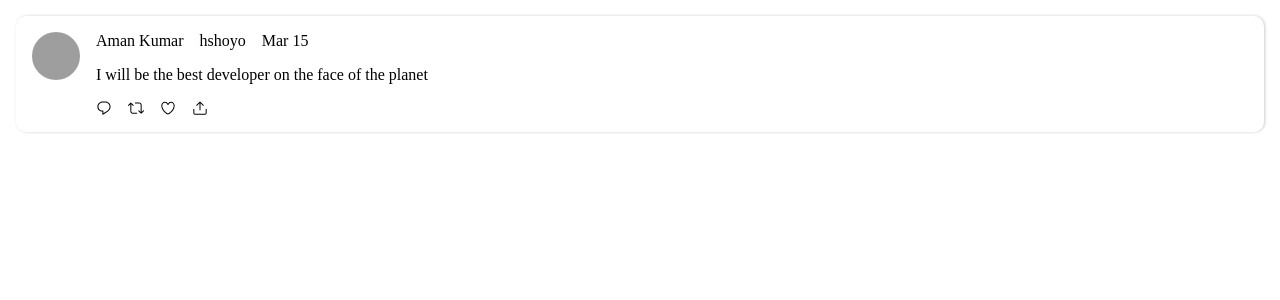
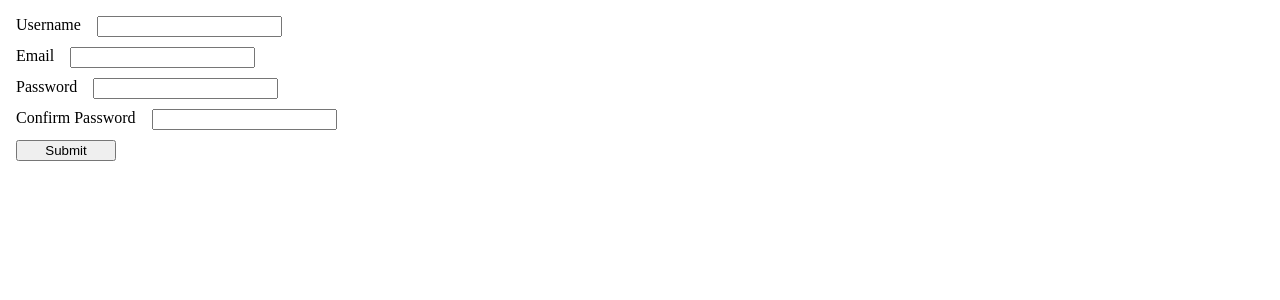
Before and after one commit to aman-kumar-rai/react-machine-coding, a React (Vite) app: page / in a window 1280 px wide. Shown: the top 300 px of the page. Built offline with nearby package versions, Linux system fonts and the light colour scheme; grey boxes are pictures that could not be loaded.

Commit message:
Add implementation for SignupForm

```diff
--- a/src/App/App.jsx
+++ b/src/App/App.jsx
@@ -1,17 +1,11 @@
 import styles from "./style.module.css";
-import Tweet from "../examples/Tweet/Tweet";
+import SignupForm from "../examples/SignupForm/SignupForm";
 
 const App = () => {
 
     return (
         <div className={styles.container}>
-            <Tweet
-                thumbnail={"https://xsgames.co/randomusers/avatar.php?g=male"}
-                name="Aman Kumar"
-                handle="hshoyo"
-                date="Mar 15"
-                tweet="I will be the best developer on the face of the planet"
-            />
+            <SignupForm />
         </div>
     );
 }
--- /dev/null
+++ b/src/examples/SignupForm/SignupForm.jsx
@@ -0,0 +1,95 @@
+import { useState } from "react";
+import styles from "./style.module.css";
+
+const SignupForm = () => {
+    const [formData, setFormData] = useState({
+        username: "",
+        email: "",
+        password: "",
+        confirmPassword: ""
+    });
+
+    const handleOnChange = (event) => {
+        const { name, value } = event.target;
+        setFormData((prevFormData) => {
+            return {
+                ...prevFormData,
+                [name]: value
+            }
+        })
+    }
+
+    const handleSubmitForm = (event) => {
+        event.preventDefault();
+
+        const { username, email, password, confirmPassword } = formData;
+
+        if (username.length < 4) {
+            console.log("Username should have atleast 4 characters");
+            return;
+        }
+        else if (password.length < 6) {
+            console.log("Password should have atleast 6 characters");
+            return;
+        }
+        else if (password.length > 20) {
+            console.log("Password should have at max 20 characters");
+            return;
+        }
+        else if (confirmPassword !== password) {
+            console.log("Password and confirm password don't match");
+            return;
+        }
+        else {
+            console.log("All form inputs are valid");
+        }
+    }
+
+    return (
+        <form className={styles.form} onSubmit={handleSubmitForm}>
+            <div className={styles.input_group}>
+                <label htmlFor={"username"}>Username</label>
+                <input
+                    type="text"
+                    name="username"
+                    id="username"
+                    value={formData.username}
+                    onChange={handleOnChange}
+                />
+            </div>
+            <div className={styles.input_group}>
+                <label htmlFor={"email"}>Email</label>
+                <input
+                    type="email"
+                    name="email"
+                    id="email"
+                    value={formData.email}
+                    onChange={handleOnChange}
+                />
+            </div>
+            <div className={styles.input_group}>
+                <label htmlFor={"password"}>Password</label>
+                <input
+                    type="text"
+                    name="password"
+                    id="password"
+                    value={formData.password}
+                    onChange={handleOnChange}
+                />
+            </div>
+            <div className={styles.input_group}>
+                <label htmlFor={"confirmPassword"}>Confirm Password</label>
+                <input
+                    type="text"
+                    name="confirmPassword"
+                    id="confirmPassword"
+                    value={formData.confirmPassword}
+                    onChange={handleOnChange}
+                />
+            </div>
+            <button type="submit">Submit</button>
+        </form>
+    )
+}
+
+export default SignupForm;
--- /dev/null
+++ b/src/examples/SignupForm/style.module.css
@@ -0,0 +1,15 @@
+.form {
+    display: flex;
+    flex-flow: column nowrap;
+    row-gap: 10px;
+}
+
+.input_group {
+    display: flex;
+    flex-flow: row nowrap;
+    column-gap: 1rem;
+}
+
+.form > button {
+    width: 100px;
+}
```
